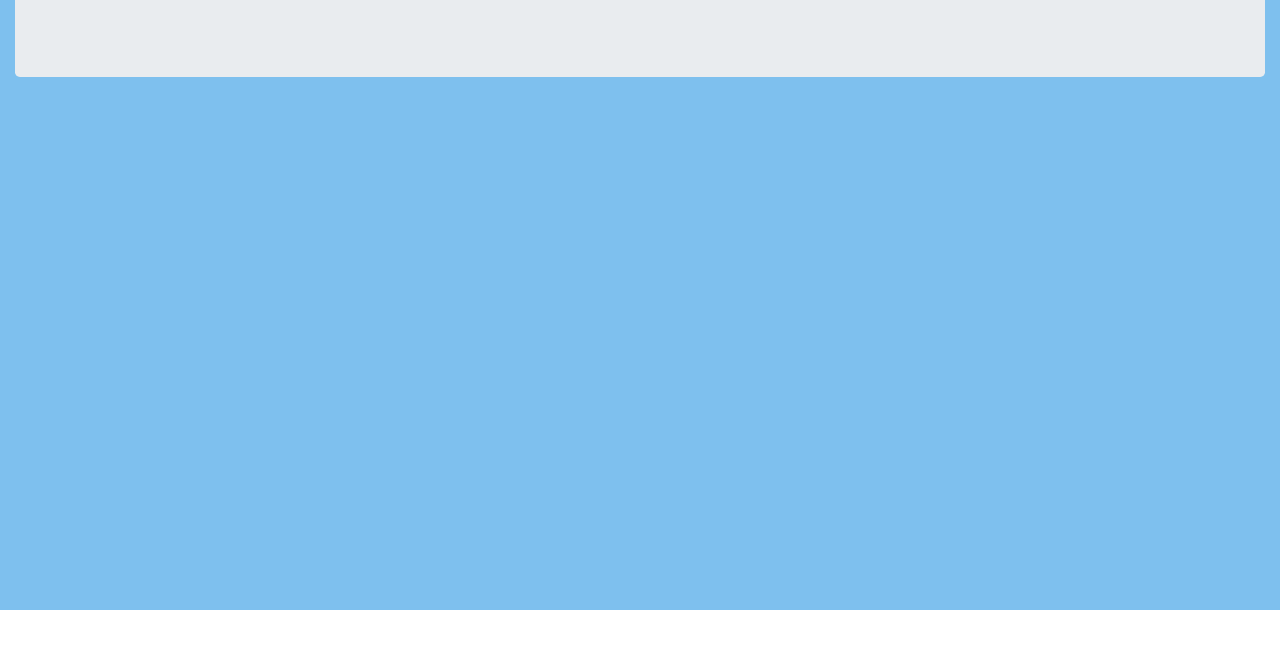
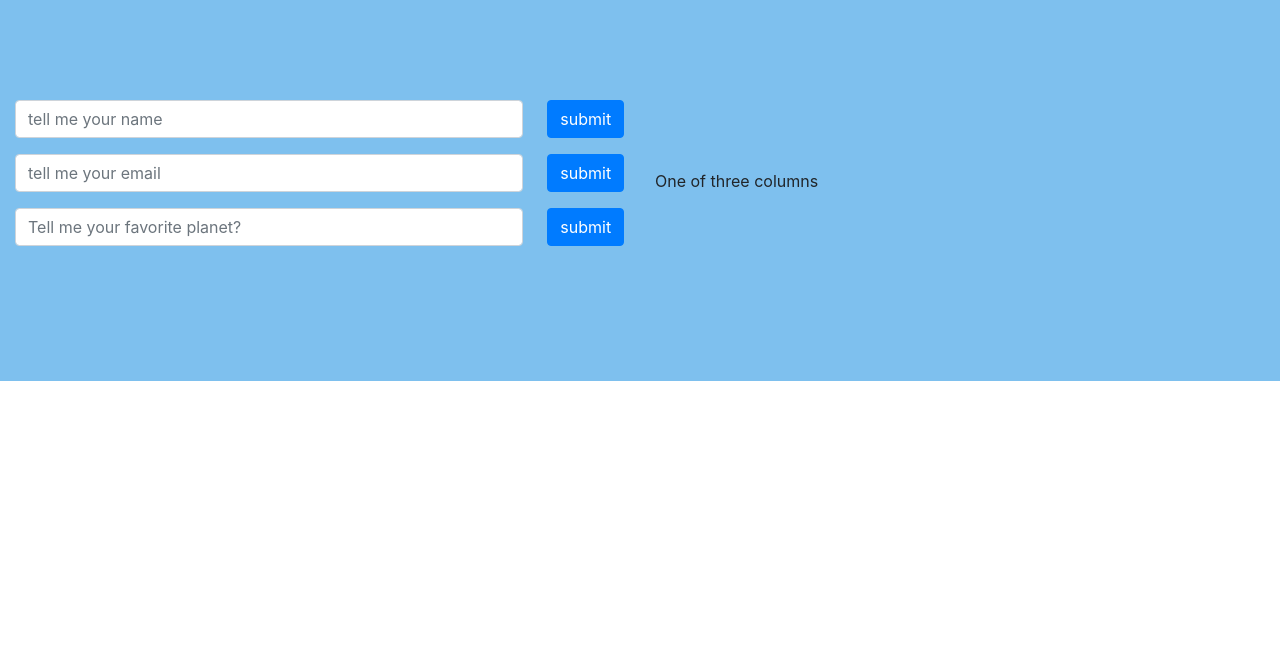
Before and after one commit to mihneavlad/robohash, a website: page index.html in a window 1280 px wide. Shown: the part 190-860 px from the top of the page. After the commit the page ends 800 px from the top, so only its background shows below. Drawn offline with nearby package versions, Linux system fonts and the light colour scheme; files that its build step writes are made by us from their sources.

Commit message:
Created bootstrap layout

```diff
--- a/index.html
+++ b/index.html
@@ -10,13 +10,38 @@
 </head>
 
 <body>
-  <main class="container-fluid">
-    <div class="jumbotron">
-      <h1 class="display-4">Hello, world!</h1>
-      <p class="lead">
-        <a class="btn btn-primary btn-lg" href="#" role="button">Learn more</a>
-      </p>
+  <main>
+    <div class="row">
+      <div class="top-row col-12">
+        <h1 class="heading display-1">which robot r u?</h1>
+      </div>
+      <div class="col-12 container-fluid d-flex">
+        <div class="col-sm button-container m-auto">
+          <div class="form-group form-inline">
+            <input type="email" class="form-control col-10 mr-4" id="inputName" placeholder="tell me your name">
+            <button type="submit col-2" class="btn btn-primary">submit</button>
+          </div>
+          <div class="form-group form-inline">
+            <input type="email" class="form-control col-10 mr-4" id="inputEmail" placeholder="tell me your email">
+            <button type="submit col-2" class="btn btn-primary">submit</button>
+            <!-- <small id="emailHelp" class="form-text text-muted">enter your e-mail and I will show your other robot side.</small> -->
+          </div>
+          <div class="form-group form-inline">
+            <input type="email" class="form-control col-10 mr-4" id="inputFavoritePlanet" placeholder="Tell me your favorite planet?">
+            <button type="submit col-2" class="btn btn-primary">submit</button>
+            <!-- <small id="emailHelp" class="form-text text-muted">enter your favorite planet and I will show your robot alter ego on that planet.</small> -->
+          </div>
+
+        </div>
+        <div id="response" class="col-sm button-container m-auto">
+          One of three columns
+        </div>
+      </div>
+
     </div>
+
+
+
   </main>
 
   <script src="/node_modules/jquery/dist/jquery.min.js"></script>
--- a/sass/main.scss
+++ b/sass/main.scss
@@ -1,11 +1,20 @@
 @import '../node_modules/bootstrap/scss/bootstrap.scss';
 @import 'partials/fixed-footer.scss';
 
-main {
-  min-height: 100vh;
+// .top-row {
+//   min-height: 25vh;
+// }
+
+.container-fluid {
+  height: 50vh;
   background-color: #7ec0ee;
 }
 
 .button-container {
   width: 80vw;
 }
+
+.heading {
+  margin-top: 3rem;
+  text-align: center;
+}
--- a/scripts/main.js
+++ b/scripts/main.js
@@ -1,4 +1,5 @@
 (function(){
+
 
   let newRequest = new XMLHttpRequest();
 
```
